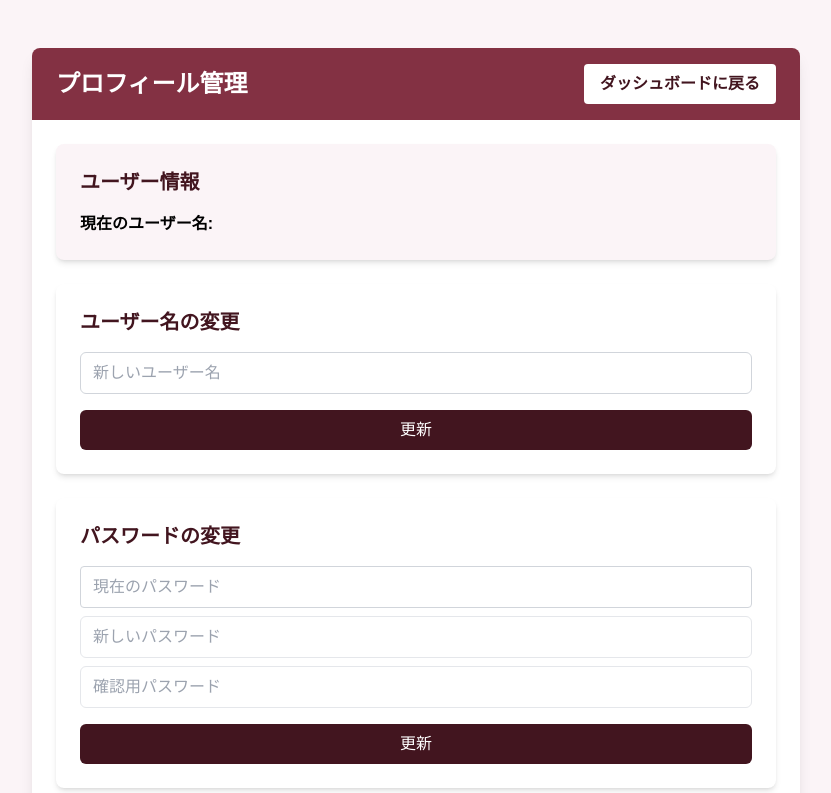
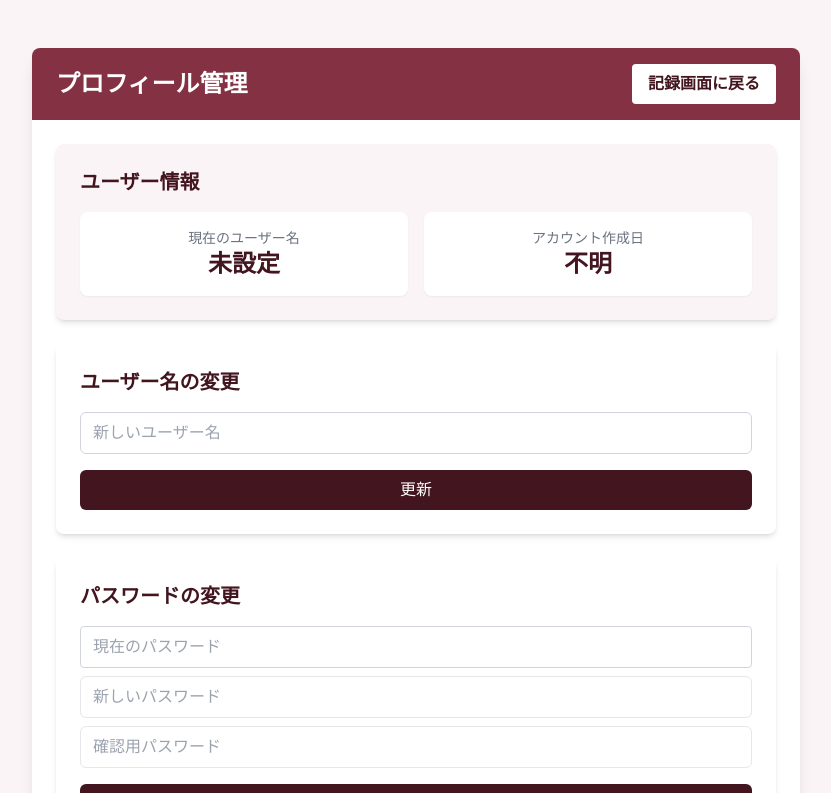
Before and after one commit to mah-kymr/MealTrackingApp, a React (Create React App) app in the folder frontend/: page /profile in a window 1280 px wide. Shown: the top 793 px of the page, without its empty margins (224-1055 px from the left). Built offline with nearby package versions, Linux system fonts and the light colour scheme; no server answers; sample sign-in values are in the browser's storage; a web font is replaced by a local one.

Commit message:
[学校] フロントエンドUI調整

```diff
--- a/frontend/src/components/InputField.js
+++ /dev/null
@@ -1,32 +0,0 @@
-import React from "react";
-
-const InputField = ({
-  label,
-  type = "text",
-  placeholder,
-  value,
-  onChange,
-  error,
-}) => {
-  return (
-    <div className="mb-4">
-      {label && <label className="block text-sm font-bold mb-2">{label}</label>}
-      <input
-        type={type}
-        placeholder={placeholder}
-        value={value}
-        onChange={onChange}
-        className={`w-full px-3 py-2 border rounded-md focus:ring-2 focus:ring-brand-primary focus:outline-none ${
-          error ? "border-red-500" : "border-gray-300"
-        }`}
-      />
-      {error && (
-        <p className="mt-2 text-sm text-red-600 bg-red-100 px-4 py-2 rounded-md">
-          {error}
-        </p>
-      )}
-    </div>
-  );
-};
-
-export default InputField;
--- a/frontend/src/components/MealTracker.js
+++ b/frontend/src/components/MealTracker.js
@@ -62,8 +62,9 @@ const MealTracker = ({ onAddRecord }) => {
         </button>
         <button
           onClick={handleEnd}
-          className="bg-brand-background text-brand-primary font-bold py-2 px-4 rounded hover:bg-white focus:outline-none
-          focus:shadow-outline"
+          className="bg-brand-background text-brand-primary
+          border border-brand-primary hover:bg-white font-bold py-2 px-4 rounded  focus:outline-none
+          focus:shadow-outline focus:shadow-outline"
           disabled={!startTime}
         >
           終了
--- a/frontend/src/components/ProfileHeader.js
+++ b/frontend/src/components/ProfileHeader.js
@@ -7,7 +7,7 @@ const ProfileHeader = ({ onBack }) => (
       onClick={onBack}
       className="bg-white text-brand-primary hover:bg-brand-background font-bold py-2 px-4 rounded focus:outline-none focus:shadow-outline"
     >
-      ダッシュボードに戻る
+      記録画面に戻る
     </button>
   </div>
 );
--- a/frontend/src/pages/DashboardPage.js
+++ b/frontend/src/pages/DashboardPage.js
@@ -145,13 +145,17 @@ const DashboardPage = () => {
         <div className="bg-white shadow-md rounded-lg overflow-hidden">
           {/* ダッシュボードヘッダー */}
           <div className="bg-brand-secondary text-white px-6 py-4 flex justify-between items-center">
-            <h1 className="text-2xl font-bold">ダッシュボード</h1>
+            <h1 className="text-2xl font-bold">
+              {userData?.username
+                ? `${userData.username} さんの記録`
+                : "ダッシュボード"}
+            </h1>
             <div>
               <button
                 onClick={handleGoToProfile}
                 className="mr-4 bg-white text-brand-primary hover:bg-brand-background font-bold py-2 px-4 rounded focus:outline-none focus:shadow-outline"
               >
-                プロフィール
+                プロフィール管理
               </button>
               <button
                 onClick={handleLogout}
@@ -159,48 +163,6 @@ const DashboardPage = () => {
               >
                 ログアウト
               </button>
-            </div>
-          </div>
-
-          {/* ユーザー情報セクション */}
-          <div className="p-6">
-            <div className="grid md:grid-cols-2 gap-6">
-              {/* 個人情報 */}
-              <div className="bg-brand-background rounded-lg p-6">
-                <h2 className="text-xl font-semibold text-brand-accent mb-4">
-                  ユーザー情報
-                </h2>
-                <div className="space-y-2">
-                  <p>
-                    <strong>ユーザーID:</strong> {userData?.userId || "未設定"}
-                  </p>
-                  <p>
-                    <strong>ユーザー名:</strong>{" "}
-                    {userData?.username || "未設定"}
-                  </p>
-                </div>
-              </div>
-
-              {/* クイック統計 */}
-              <div className="bg-brand-background rounded-lg p-6">
-                <h2 className="text-xl font-semibold text-brand-accent mb-4">
-                  アカウント概要
-                </h2>
-                <div className="grid grid-cols-2 gap-4">
-                  <div className="bg-white rounded-lg p-4 text-center shadow-sm">
-                    <p className="text-gray-500 text-sm">ステータス</p>
-                    <p className="text-2xl font-bold text-brand-primary">
-                      アクティブ
-                    </p>
-                  </div>
-                  <div className="bg-white rounded-lg p-4 text-center shadow-sm">
-                    <p className="text-gray-500 text-sm">アカウント作成日</p>
-                    <p className="text-2xl font-bold text-brand-primary">
-                      {new Date().toLocaleDateString()}
-                    </p>
-                  </div>
-                </div>
-              </div>
             </div>
           </div>
 
--- a/frontend/src/pages/ProfilePage.js
+++ b/frontend/src/pages/ProfilePage.js
@@ -1,12 +1,13 @@
 import React, { useState, useEffect } from "react";
 import { useNavigate } from "react-router-dom";
 import validationRules from "../shared/validationRules";
-import InputField from "../components/InputField";
 import ConfirmationModal from "../components/ConfirmationModal";
 import ProfileHeader from "../components/ProfileHeader";
 
 const ProfilePage = () => {
-  const [username, setUsername] = useState(""); // 現在のユーザー名を管理
+  const [username, setUsername] = useState(""); // 現在のユーザー名
+  const [userId, setUserId] = useState(""); // ユーザーID
+  const [createdAt, setCreatedAt] = useState(""); // アカウント作成日
   const [newUsername, setNewUsername] = useState(""); // 新しいユーザー名
   const [currentPassword, setCurrentPassword] = useState(""); // 現在のパスワード
   const [newPassword, setNewPassword] = useState(""); // 新しいパスワード
@@ -28,6 +29,8 @@ const ProfilePage = () => {
         if (response.ok) {
           const data = await response.json();
           setUsername(data.user.username);
+          setCreatedAt(data.user.created_at); // 新しいプロパティをステートに保存
+          setUserId(data.user.user_id); // ユーザーIDも保存
         }
       } catch (error) {
         console.error("Failed to fetch profile:", error);
@@ -169,9 +172,24 @@ const ProfilePage = () => {
             <h2 className="text-xl font-semibold text-brand-primary mb-4">
               ユーザー情報
             </h2>
-            <p>
-              <strong>現在のユーザー名:</strong> {username}
-            </p>
+            <div className="grid grid-cols-2 gap-4">
+              {/* ユーザー名 */}
+              <div className="bg-white rounded-lg p-4 text-center shadow-sm">
+                <p className="text-gray-500 text-sm">現在のユーザー名</p>
+                <p className="text-2xl font-bold text-brand-primary">
+                  {username || "未設定"}
+                </p>
+              </div>
+              {/* アカウント作成日 */}
+              <div className="bg-white rounded-lg p-4 text-center shadow-sm">
+                <p className="text-gray-500 text-sm">アカウント作成日</p>
+                <p className="text-2xl font-bold text-brand-primary">
+                  {createdAt
+                    ? new Date(createdAt).toLocaleDateString()
+                    : "不明"}
+                </p>
+              </div>
+            </div>
           </div>
 
           {/* カード2: ユーザー名変更 */}
```
